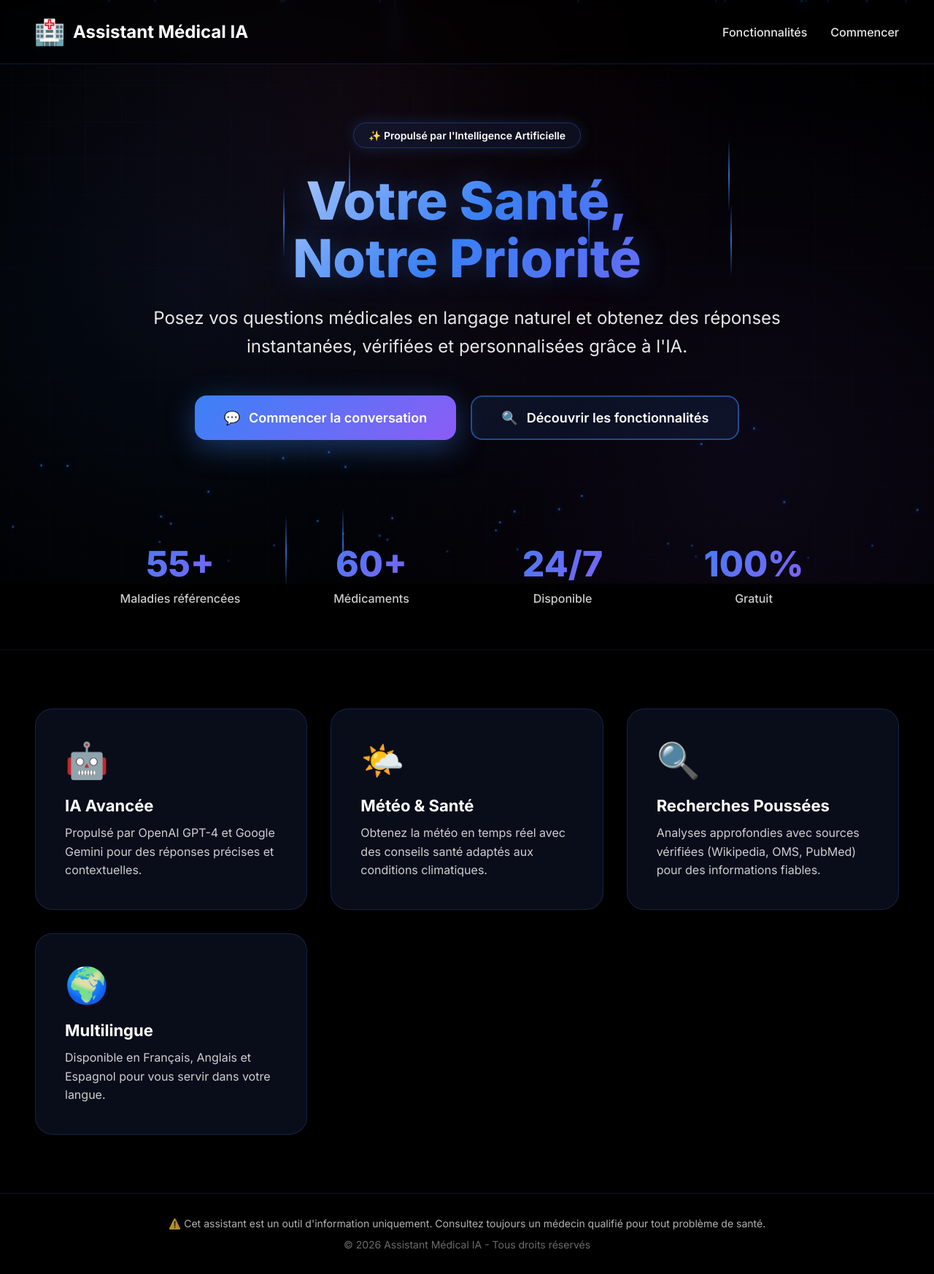
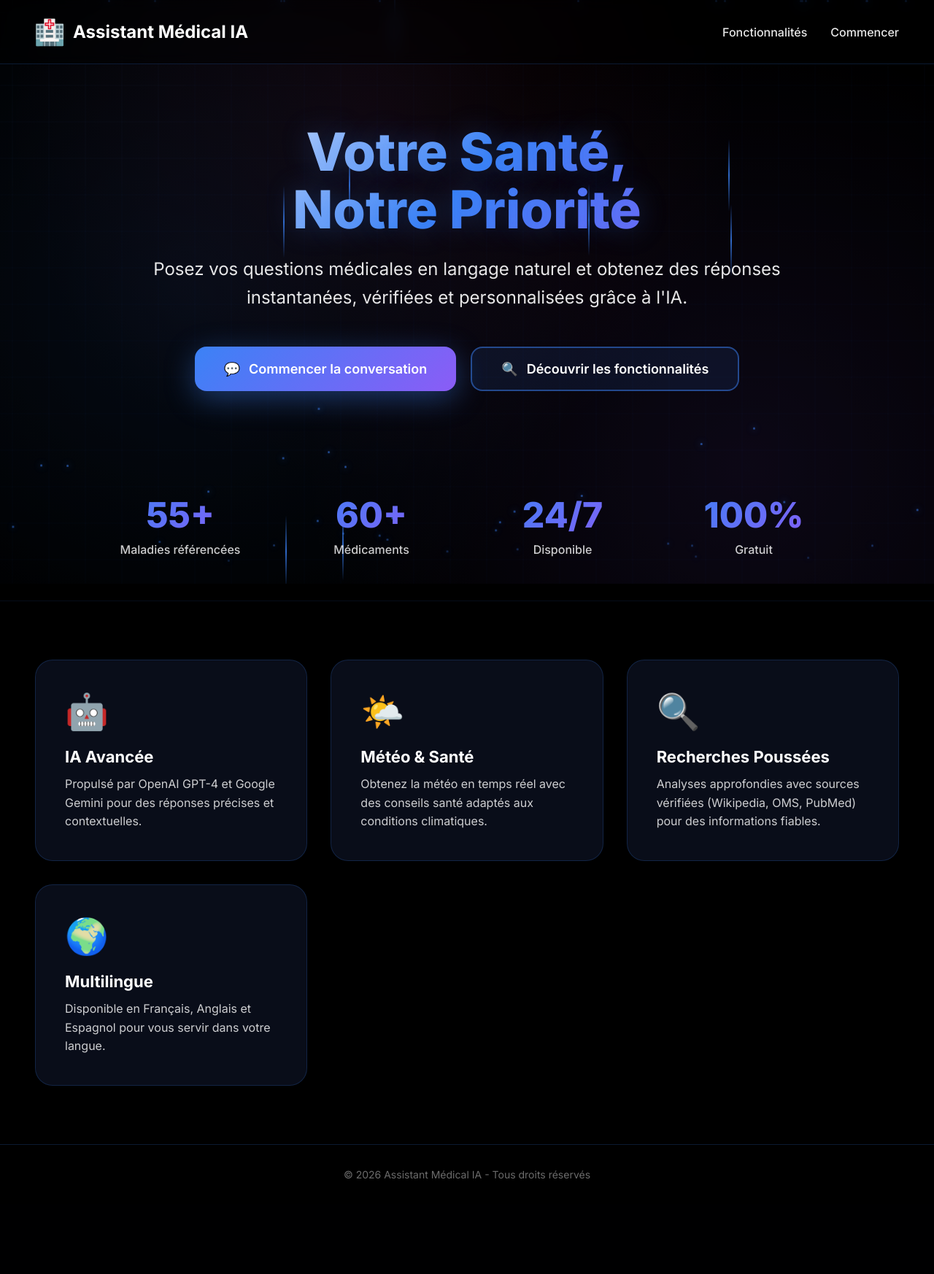
Before and after one commit to cha454/-medical-ai-assistant, a Flask app: page / in a window 1280 px wide. Shown: the whole page at 73% size. After the commit the page ends 1616 px from the top, so only its background shows below. Run offline with Flask 2, Linux system fonts and the light colour scheme.

Commit message:
UI: Suppression badge IA et disclaimer de la page d'accueil

```diff
--- a/templates/index.html
+++ b/templates/index.html
@@ -543,9 +543,6 @@
         <!-- Hero Section -->
         <section class="hero">
             <div class="hero-content">
-                <div class="hero-badge">
-                    ✨ Propulsé par l'Intelligence Artificielle
-                </div>
                 <h1 class="hero-title">
                     Votre Santé,<br>Notre Priorité
                 </h1>
@@ -625,11 +622,7 @@
 
         <!-- Footer -->
         <footer class="footer">
-            <p class="footer-text">
-                ⚠️ Cet assistant est un outil d'information uniquement. Consultez toujours un médecin qualifié pour tout
-                problème de santé.
-            </p>
-            <p class="footer-text" style="margin-top: 12px; opacity: 0.6;">
+            <p class="footer-text" style="opacity: 0.6;">
                 © 2026 Assistant Médical IA - Tous droits réservés
             </p>
         </footer>
```
